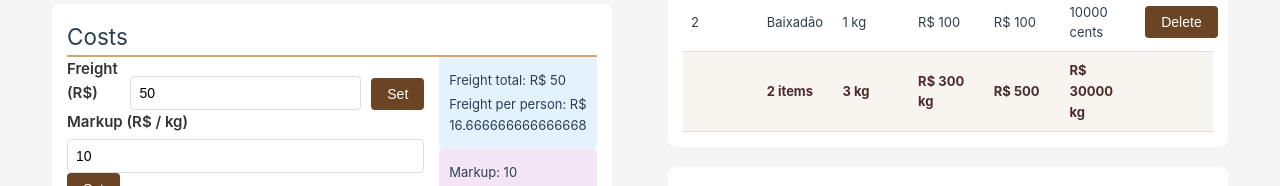
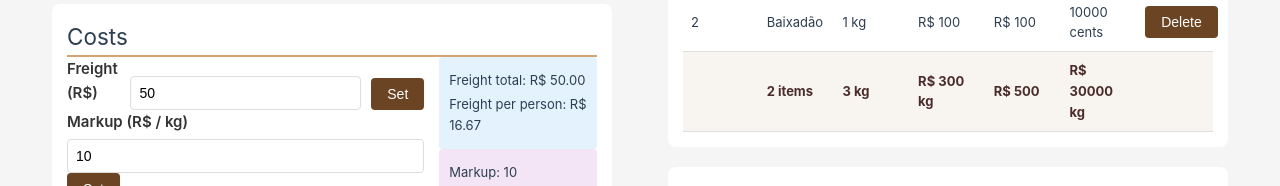
Before and after one commit to paulograbin/coffee, a Vue app: page /#/ in a window 1280 px wide. Shown: the part 501-687 px from the top of the page. Built offline with nearby package versions, Linux system fonts and the light colour scheme; the HTML template or start-up script is replaced by a standard one.

Commit message:
Format freight cost

```diff
--- a/src/components/CostsTable.vue
+++ b/src/components/CostsTable.vue
@@ -52,8 +52,9 @@ function setMarkup() {
       </div>
       <div class="costs-summary">
         <div v-if="freightCost > 0" class="freight-summary">
-          <p>Freight total: R$ {{ freightCost }}</p>
-          <p>Freight per person: R$ {{ freightCost / purchaseStore.purchase.participants.length }}</p>
+          <p>Freight total: R$ {{ freightCost.toFixed(2) }}</p>
+          <p> Freight per person: R$ {{ (freightCost / purchaseStore.purchase.participants.length).toFixed(2) }}
+          </p>
         </div>
         <div v-if="markupCost > 0" class="markup-summary">
           <p>Markup: {{ markupCost }}</p>
```
